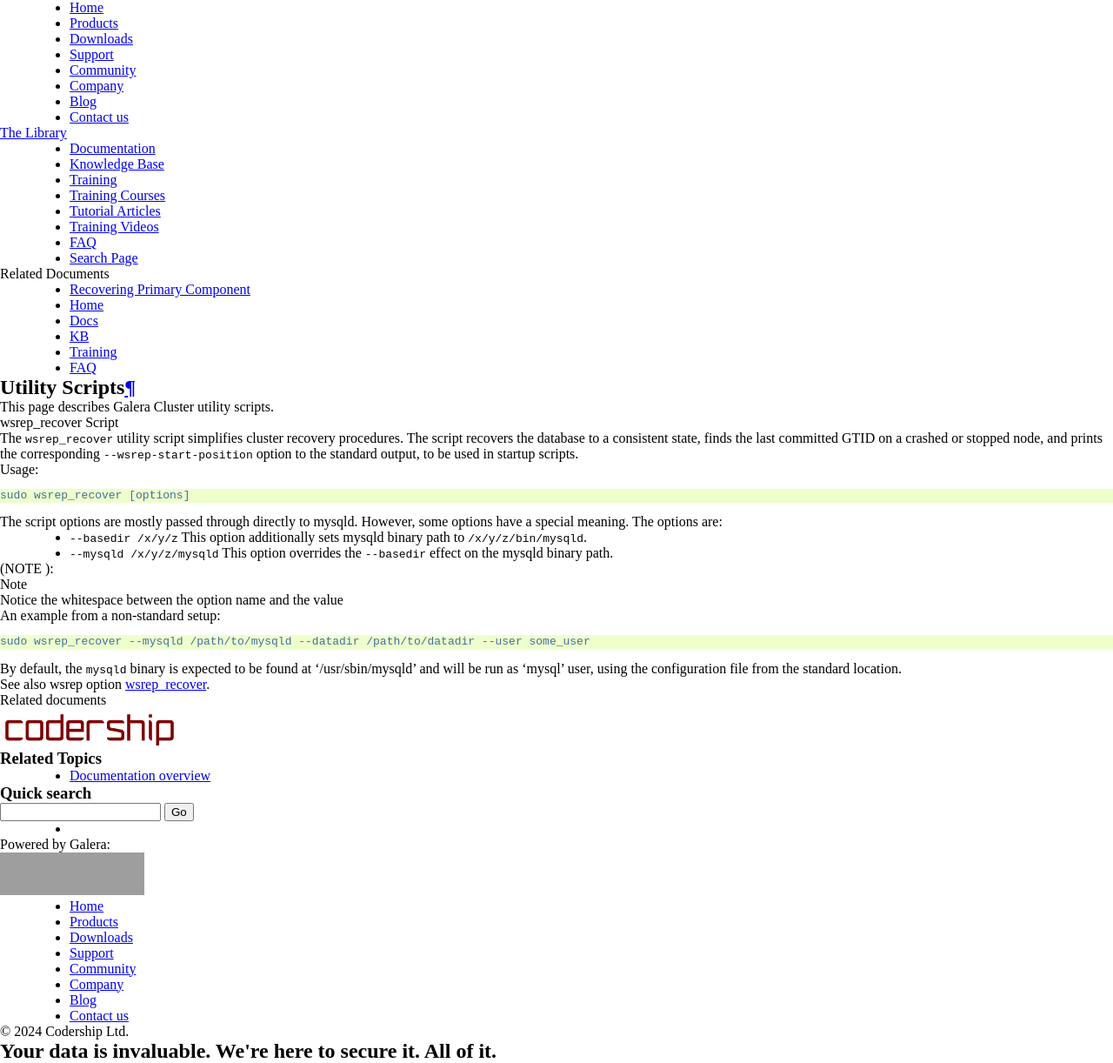
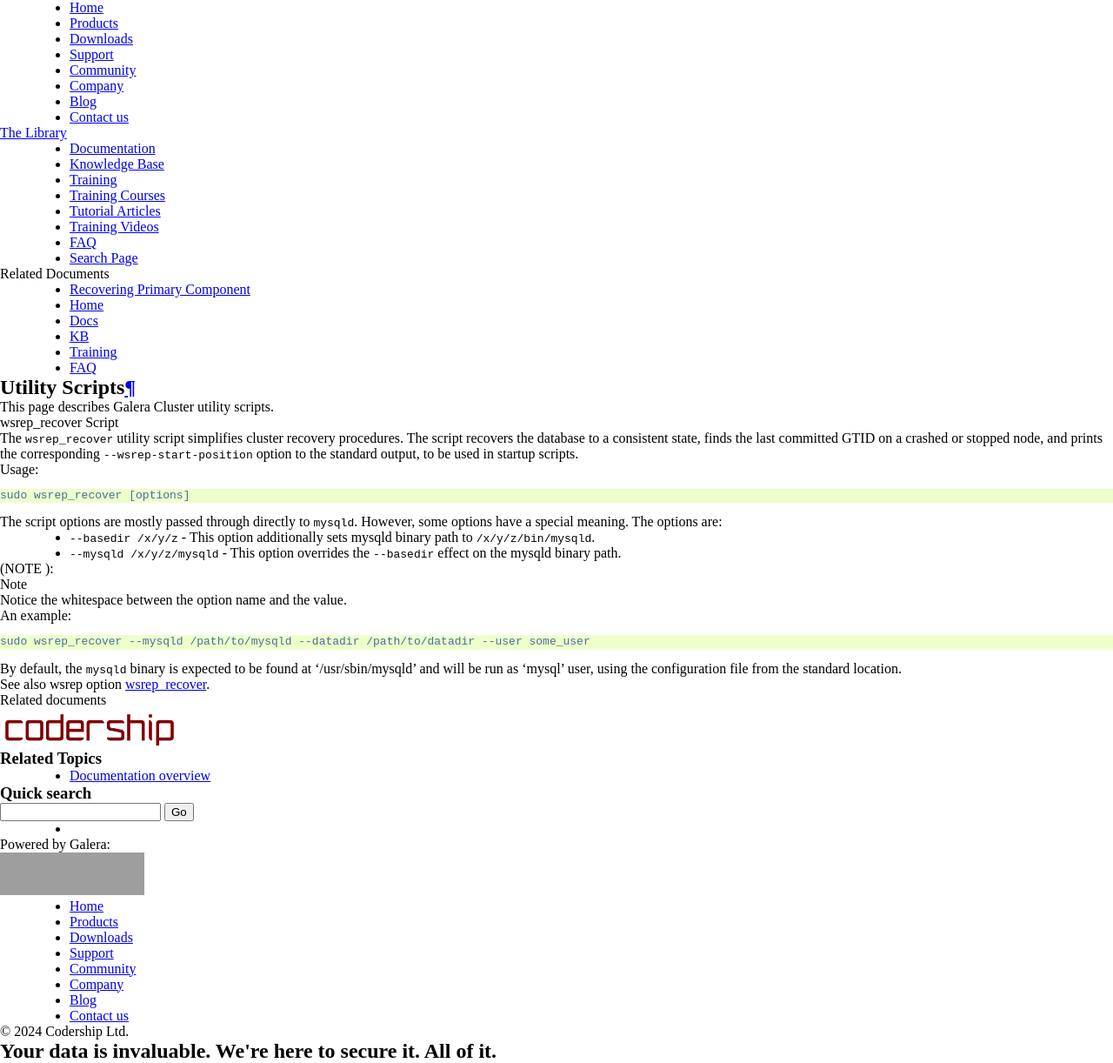
Before and after one commit to codership/documentation, a Sphinx documentation site: the page built from galeracluster/source/documentation/utility-scripts.rst, in a window 1280 px wide. Shown: the whole page at 87% size. Built offline with Sphinx 7.4.7, drawn with Linux system fonts in a browser that asks for light colours; comment, search, counter and statistics services are not loaded; grey boxes are pictures that could not be loaded.

Commit message:
Link fixed. Text improvements.

```diff
--- a/galeracluster/source/documentation/mysql-wsrep-options.rst
+++ b/galeracluster/source/documentation/mysql-wsrep-options.rst
@@ -1411,7 +1411,7 @@ If ``ON``, when the server starts, the server will recover the sequence number o
    "Default Value", "OFF"
    "Initial Version", "MySQL-wsrep: 5.5.23-23.5, MariaDB: 5.5.21"
 
-See also :doc:`Restarting the Cluster <../training/tutorials/restarting-cluster>` and :doc:`utility_scipts`.
+See also :doc:`Restarting the Cluster <../training/tutorials/restarting-cluster>` and :ref:`wsrep_recover Script <wsrep_recover_script>`.
 
 .. code-block:: mysql
 
--- a/galeracluster/source/documentation/utility-scripts.rst
+++ b/galeracluster/source/documentation/utility-scripts.rst
@@ -73,18 +73,18 @@ Usage:
 
    sudo wsrep_recover [options]
 
-The script options are mostly passed through directly to mysqld. However, some options have a special meaning. The options are:
+The script options are mostly passed through directly to ``mysqld``. However, some options have a special meaning. The options are:
 
-- ``--basedir /x/y/z``  This option additionally sets mysqld binary path to ``/x/y/z/bin/mysqld``.
+- ``--basedir /x/y/z`` - This option additionally sets mysqld binary path to ``/x/y/z/bin/mysqld``.
 
-- ``--mysqld /x/y/z/mysqld``  This option overrides the ``--basedir`` effect on the mysqld binary path.
+- ``--mysqld /x/y/z/mysqld`` - This option overrides the ``--basedir`` effect on the mysqld binary path.
 
 
 (NOTE ):
 
-.. note:: Notice the whitespace between the option name and the value
+.. note:: Notice the whitespace between the option name and the value.
 
-An example from a non-standard setup:
+An example:
 
 .. code-block:: ini
 
```
